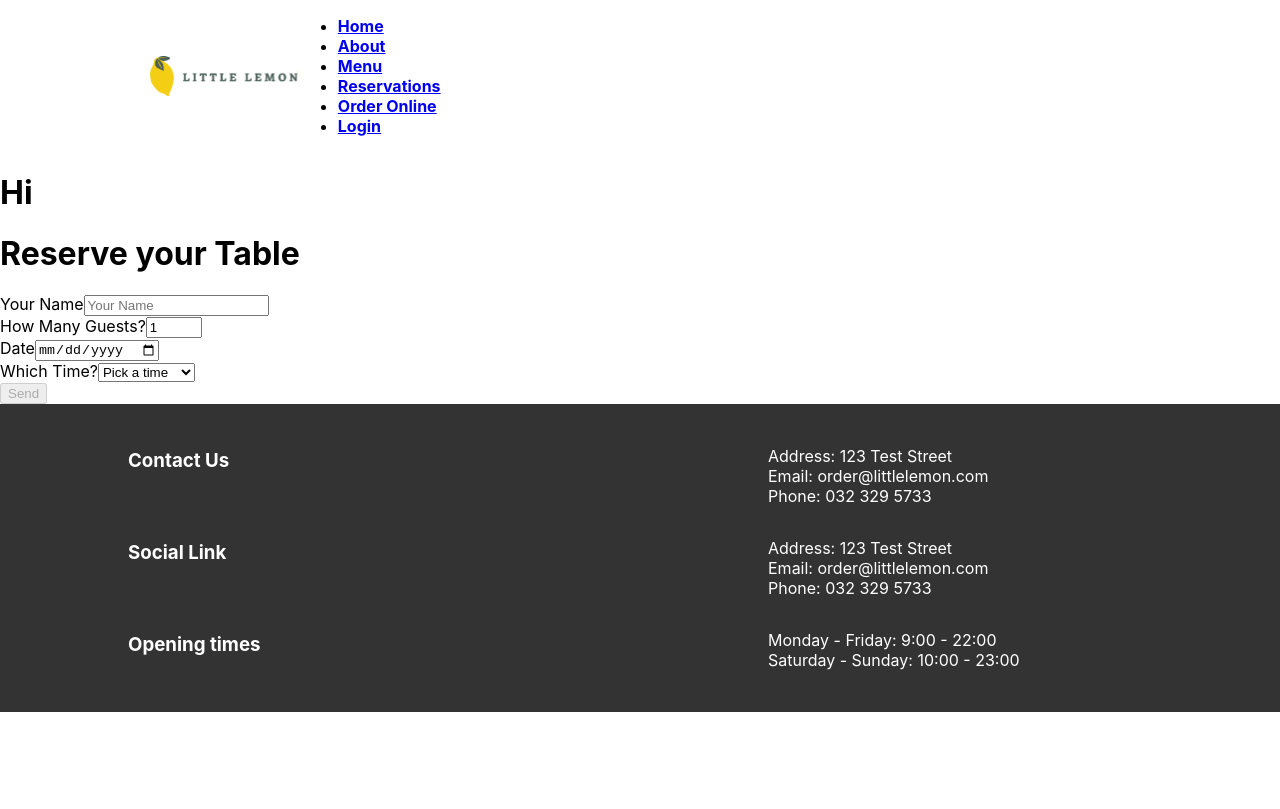
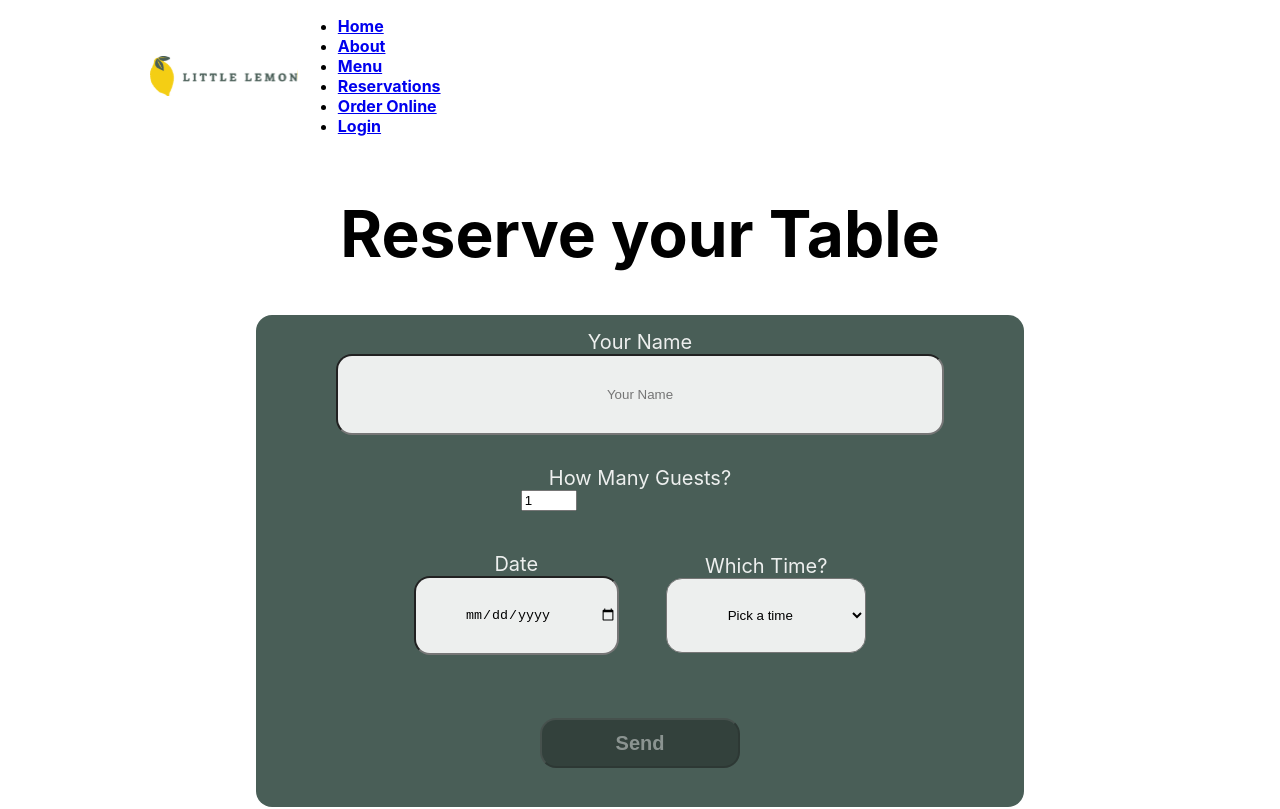
Before and after one commit to natashaverma/Little-Lemon-Final-Repository, a React (Create React App) app: page /reservation in a window 1280 px wide. Shown: the top 809 px of the page. Built offline with nearby package versions, Linux system fonts and the light colour scheme.

Commit message:
Css for reservations

```diff
--- /dev/null
+++ b/src/Components/Reservations.css
@@ -0,0 +1,106 @@
+.res-container {
+    padding: 0 20%;
+  }
+
+  .res-title {
+    font-size: 64px;
+    text-align: center;
+  }
+
+  form {
+    display: flex;
+    flex-direction: column;
+    align-items: center;
+    font-size: 20px;
+    background-color: #495e57;
+    border-radius: 16px;
+    margin: 5% 0;
+  }
+
+  form label {
+    color: #edefee;
+  }
+
+  form div {
+    display: flex;
+    flex-direction: column;
+    align-items: center;
+    margin: 2% 0;
+  }
+
+  .forminput {
+    width: 600px;
+    height: 75px;
+    border-radius: 16px;
+    text-align: center;
+    background-color: #edefee;
+  }
+
+  ::placeholder {
+    text-align: center;
+  }
+
+  #guests-input {
+    flex-direction: row;
+    flex-wrap: wrap;
+    justify-content: space-between;
+  }
+
+  .guests-title {
+    width: 100%;
+  }
+
+  label[for="guests"] {
+    width: 100%;
+    text-align: center;
+  }
+
+  #submit {
+    height: 50px;
+    width: 200px;
+    margin-top: 5%;
+    font-size: 20px;
+    font-weight: bolder;
+    display: flex;
+    justify-content: center;
+    align-items: center;
+    background-color: #f4ce14;
+    border-radius: 16px;
+    margin-bottom: 5%;
+  }
+
+  #submit:disabled {
+    height: 50px;
+    width: 200px;
+    margin-top: 5%;
+    font-size: 20px;
+    font-weight: bolder;
+    display: flex;
+    justify-content: center;
+    align-items: center;
+    background-color: rgba(0, 0, 0, 0.3);
+    border-radius: 16px;
+    margin-bottom: 5%;
+    color: #edefee7a;
+  }
+
+  #date-time {
+    display: flex;
+    flex-flow: row nowrap;
+    width: 500px;
+    justify-content: space-around;
+  }
+
+  #date-time label {
+    width: 100%;
+    text-align: center;
+  }
+
+  #date-time input,
+  select {
+    height: 75px;
+    width: 200px;
+    text-align: center;
+    border-radius: 16px;
+    background-color: #edefee;
+  }
--- a/src/Components/Reservations.js
+++ b/src/Components/Reservations.js
@@ -1,4 +1,5 @@
 import React, { useEffect } from "react";
+import "./Reservations.css";
 
 function Reservations(props) {
     const { form, onChange, onSubmit } = props;
@@ -54,7 +55,6 @@ function Reservations(props) {
 
     return (
         <>
-            <h1>Hi</h1>
             <div className="res-container">
                 <h1 className="res-title">Reserve your Table</h1>
                 <form className="form-container" onSubmit={handleSubmit}>
```
